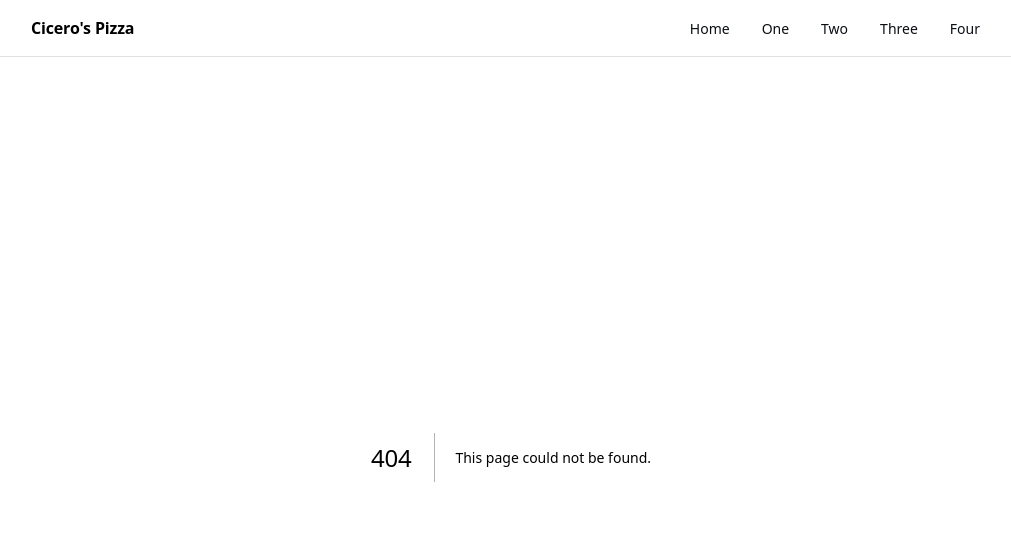
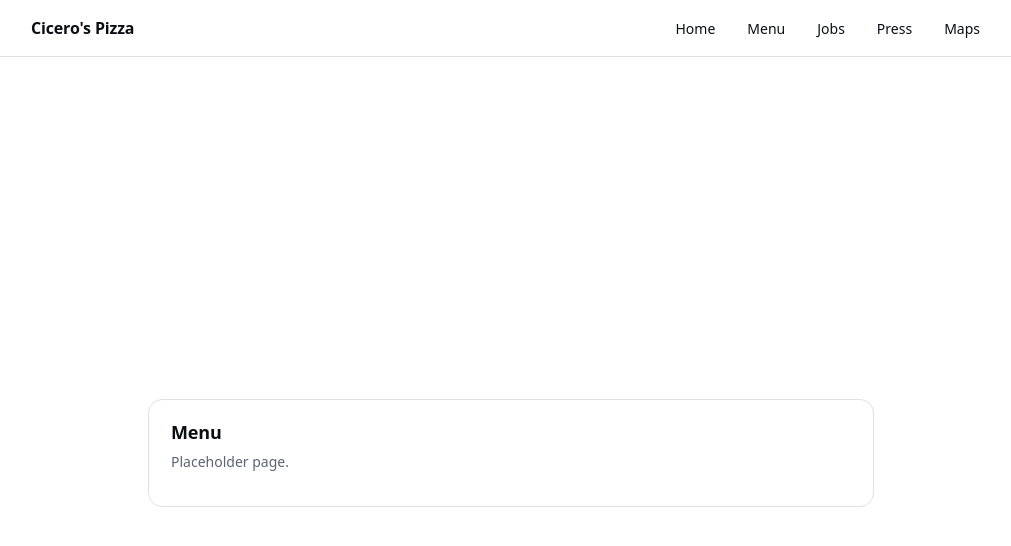
Before and after one commit to lugeorge8/cicerosdemo, a Next.js app: page /menu in a window 1280 px wide. Before the commit this address had no page. Shown: the top 546 px of the page, without its empty margins (129-1140 px from the left). Built offline with nearby package versions, Linux system fonts and the light colour scheme.

Commit message:
Rename tabs to Menu/Jobs/Press/Maps (keep redirects)

```diff
--- a/src/app/components/NavBar.tsx
+++ b/src/app/components/NavBar.tsx
@@ -2,10 +2,10 @@ import Link from 'next/link';
 
 const items = [
   { href: '/', label: 'Home' },
-  { href: '/one', label: 'One' },
-  { href: '/two', label: 'Two' },
-  { href: '/three', label: 'Three' },
-  { href: '/four', label: 'Four' },
+  { href: '/menu', label: 'Menu' },
+  { href: '/jobs', label: 'Jobs' },
+  { href: '/press', label: 'Press' },
+  { href: '/maps', label: 'Maps' },
 ];
 
 export function NavBar() {
--- /dev/null
+++ b/src/app/menu/page.tsx
@@ -0,0 +1,10 @@
+export default function Page() {
+  return (
+    <main className="wrap">
+      <section className="card">
+        <h1>Menu</h1>
+        <p>Placeholder page.</p>
+      </section>
+    </main>
+  );
+}
```
Also changed, not shown: src/app/four/page.tsx (+3 -8 lines), src/app/jobs/page.tsx (added, +10 -0 lines), src/app/maps/page.tsx (added, +10 -0 lines), src/app/one/page.tsx (+3 -8 lines), src/app/press/page.tsx (added, +10 -0 lines), src/app/three/page.tsx (+3 -8 lines), src/app/two/page.tsx (+3 -8 lines).
